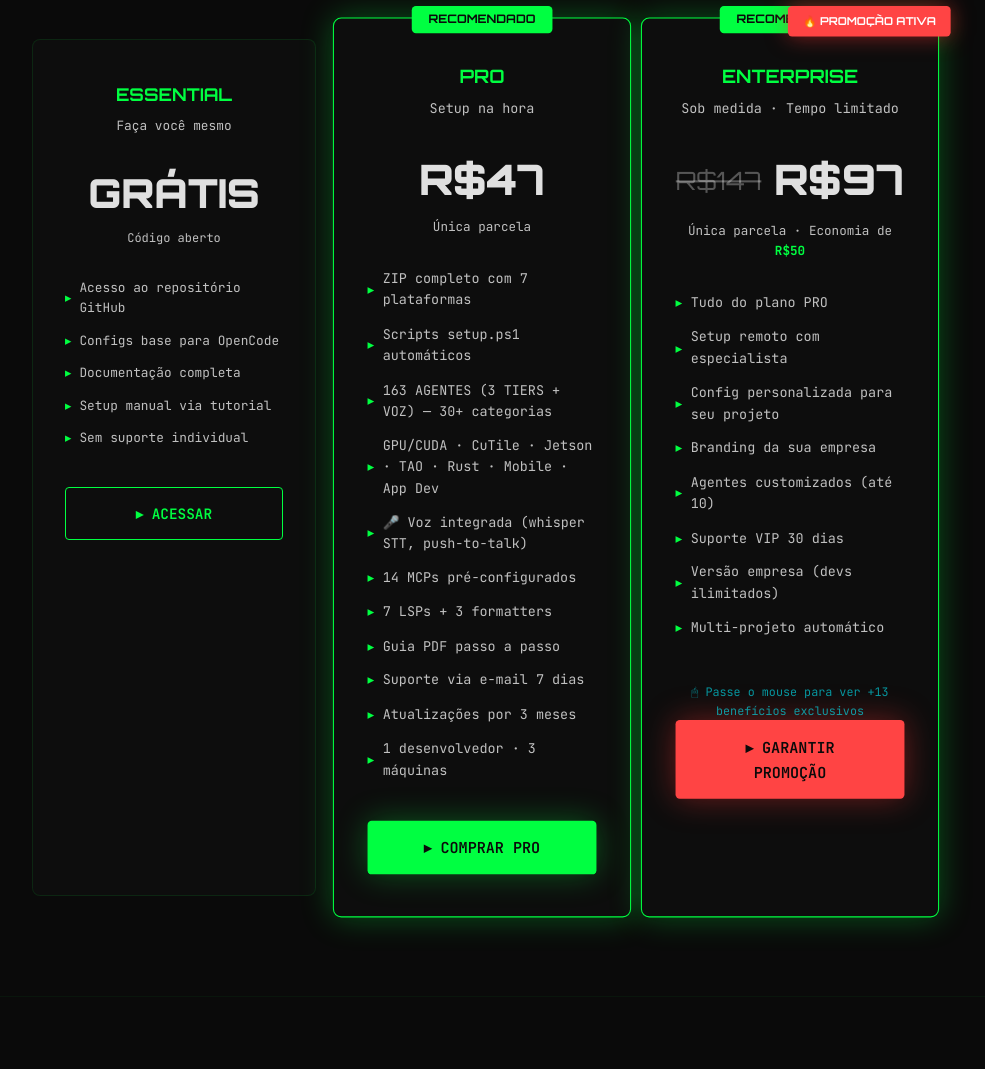
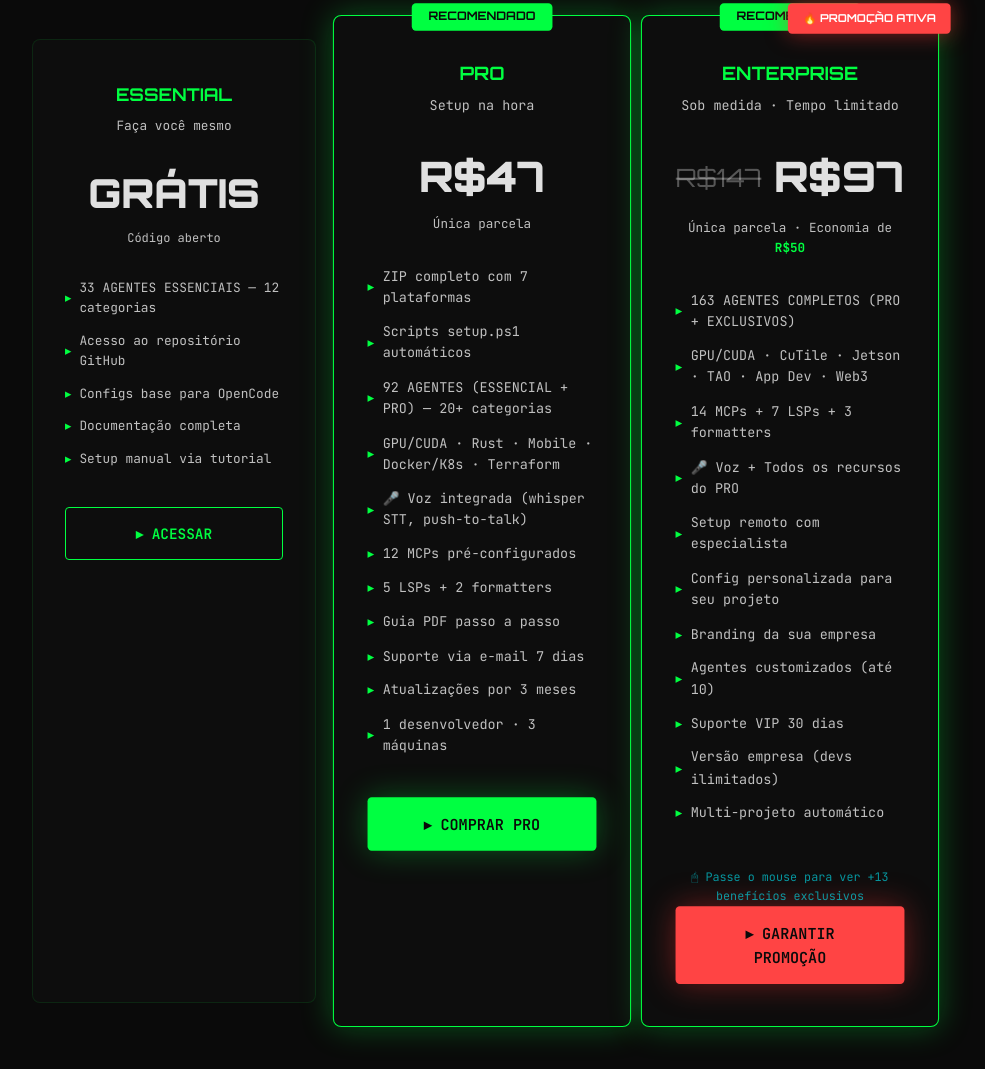
Before and after one commit to tomfickk-cpu/neopack, a plain HTML site: page index.html in a window 1280 px wide. Shown: the part 7852-8921 px from the top of the page, without its empty margins (158-1143 px from the left). Drawn offline with Linux system fonts and the light colour scheme.

Commit message:
corrigido tiers: PRO=92 agentes/12MCPs/5LSPs, Enterprise=163completos/14MCPs/7LSPs, ESSENCIAL=33ag

```diff
--- a/index.html
+++ b/index.html
@@ -1118,11 +1118,11 @@
         <div class="price">GRÁTIS</div>
         <div class="period">Código aberto</div>
         <ul>
+          <li>33 AGENTES ESSENCIAIS — 12 categorias</li>
           <li>Acesso ao repositório GitHub</li>
           <li>Configs base para OpenCode</li>
           <li>Documentação completa</li>
           <li>Setup manual via tutorial</li>
-          <li>Sem suporte individual</li>
         </ul>
         <a href="https://github.com/tomfickk-cpu/neopack" class="btn btn-outline" style="width:100%;justify-content:center;">▸ ACESSAR</a>
       </div>
@@ -1134,11 +1134,11 @@
         <ul>
           <li>ZIP completo com 7 plataformas</li>
           <li>Scripts setup.ps1 automáticos</li>
-          <li>163 AGENTES (3 TIERS + VOZ) — 30+ categorias</li>
-          <li>GPU/CUDA · CuTile · Jetson · TAO · Rust · Mobile · App Dev</li>
+          <li>92 AGENTES (ESSENCIAL + PRO) — 20+ categorias</li>
+          <li>GPU/CUDA · Rust · Mobile · Docker/K8s · Terraform</li>
           <li>🎤 Voz integrada (whisper STT, push-to-talk)</li>
-          <li>14 MCPs pré-configurados</li>
-          <li>7 LSPs + 3 formatters</li>
+          <li>12 MCPs pré-configurados</li>
+          <li>5 LSPs + 2 formatters</li>
           <li>Guia PDF passo a passo</li>
           <li>Suporte via e-mail 7 dias</li>
           <li>Atualizações por 3 meses</li>
@@ -1156,7 +1156,10 @@
         </div>
         <div class="period">Única parcela · Economia de <strong style="color:var(--matrix-green);">R$50</strong></div>
         <ul>
-          <li>Tudo do plano PRO</li>
+          <li>163 AGENTES COMPLETOS (PRO + EXCLUSIVOS)</li>
+          <li>GPU/CUDA · CuTile · Jetson · TAO · App Dev · Web3</li>
+          <li>14 MCPs + 7 LSPs + 3 formatters</li>
+          <li>🎤 Voz + Todos os recursos do PRO</li>
           <li>Setup remoto com especialista</li>
           <li>Config personalizada para seu projeto</li>
           <li>Branding da sua empresa</li>
```
